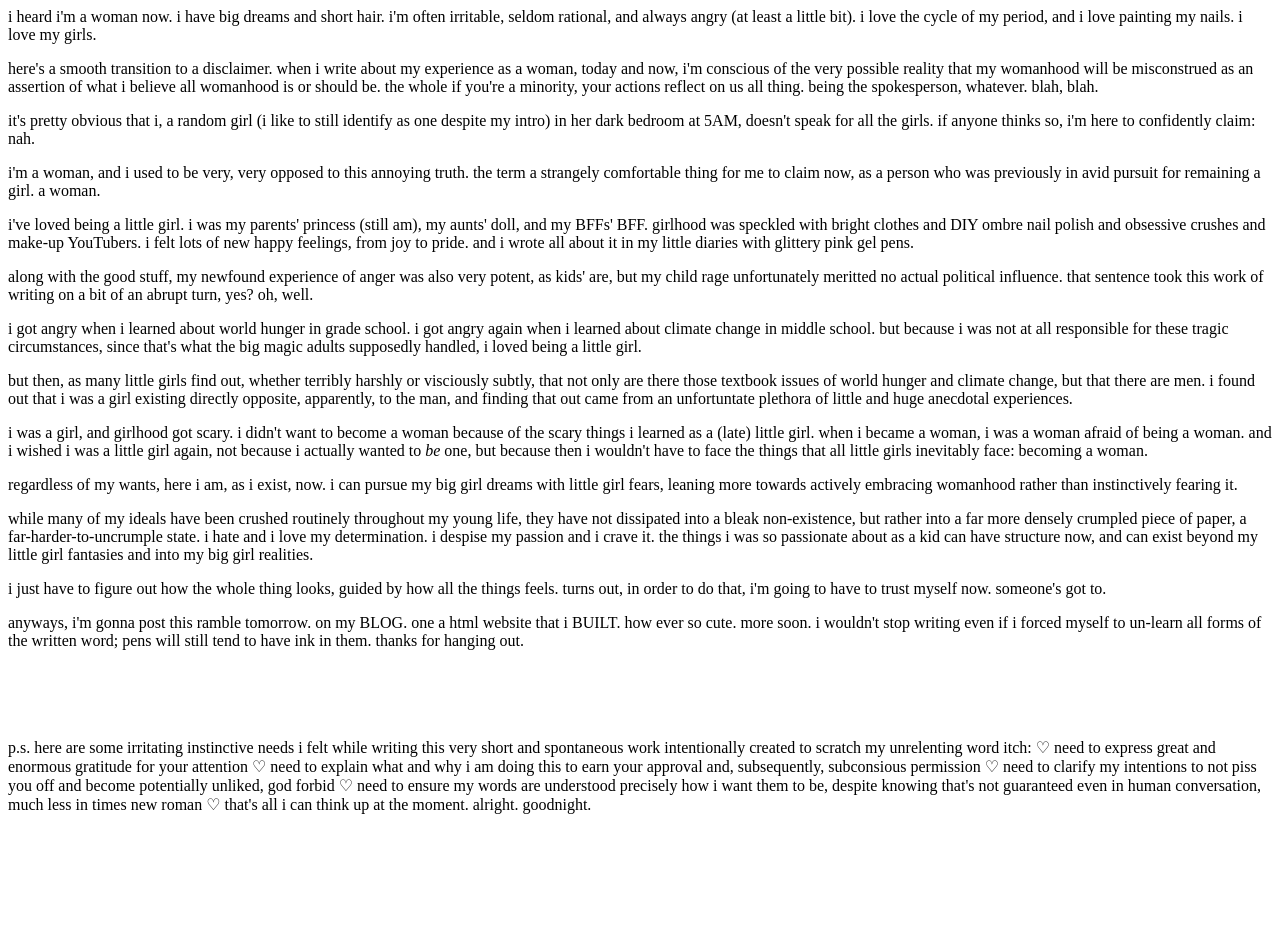
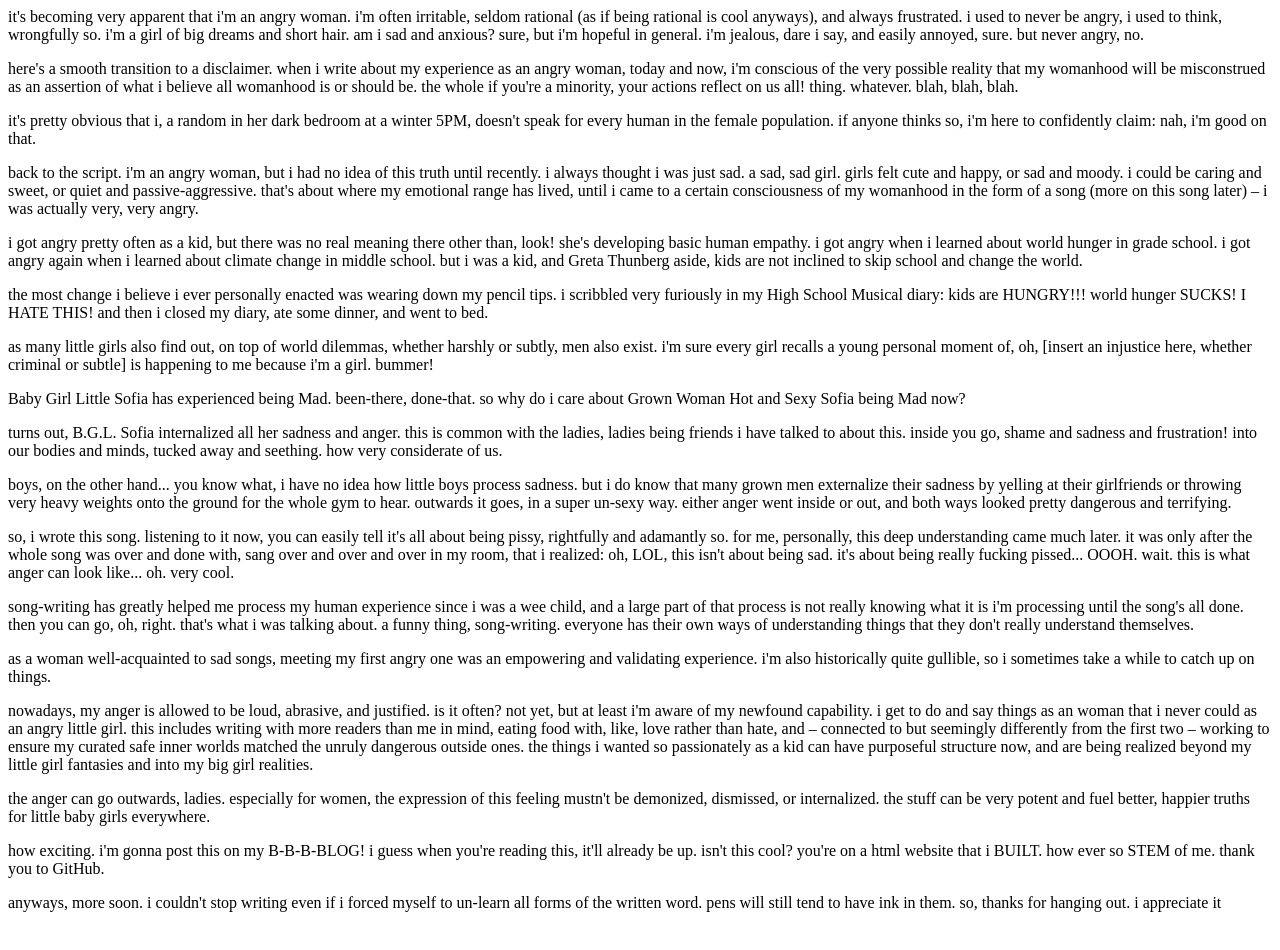
Before and after one commit to 2k1sofia/2k1sofia.github.io, a plain HTML site: page blogposts/03122025imanangrywoman.html in a window 1280 px wide. Before the commit the page ends 830 px from the top, so only its background shows below. Drawn offline with Linux system fonts and the light colour scheme.

Commit message:
Update 03122025imanangrywoman.html

```diff
--- a/blogposts/03122025imanangrywoman.html
+++ b/blogposts/03122025imanangrywoman.html
@@ -1,7 +1,7 @@
 <HTML>
 <HEAD>
     <meta name="viewport" content="width=device-width, user-scalable=no, initial-scale=1, maximum-scale=1.0">
-<TITLE>i heard i'm a woman now</TITLE>
+<TITLE>pissy and proud</TITLE>
     <style>
   p {
     color: black;
@@ -12,41 +12,39 @@
 </style>
 </HEAD>
 <BODY BACKGROUND="F1F1F1">
-<p>i heard i'm a woman now. i have big dreams and short hair. i'm often irritable, seldom rational, and always angry (at least a little bit). i love the cycle of my period, and i love painting my nails. i love my girls.
+<p>it's becoming very apparent that i'm an angry woman. i'm often irritable, seldom rational (as if being rational is cool anyways), and always frustrated. i used to never be angry, i used to think, wrongfully so. i'm a girl of big dreams and short hair. am i sad and anxious? sure, but i'm hopeful in general. i'm jealous, dare i say, and easily annoyed, sure. but never angry, no.
 <br>
-<p>here's a smooth transition to a disclaimer. when i write about my experience as a woman, today and now, i'm conscious of the very possible reality that my womanhood will be misconstrued as an assertion of what i believe all womanhood is or should be. the whole if you're a minority, your actions reflect on us all thing. being the spokesperson, whatever. blah, blah.
+<p>here's a smooth transition to a disclaimer. when i write about my experience as an angry woman, today and now, i'm conscious of the very possible reality that my womanhood will be misconstrued as an assertion of what i believe all womanhood is or should be. the whole if you're a minority, your actions reflect on us all! thing. whatever. blah, blah, blah.
 <br>
-<p>it's pretty obvious that i, a random girl (i like to still identify as one despite my intro) in her dark bedroom at 5AM, doesn't speak for all the girls. if anyone thinks so, i'm here to confidently claim: nah.
+<p>it's pretty obvious that i, a random in her dark bedroom at a winter 5PM, doesn't speak for every human in the female population. if anyone thinks so, i'm here to confidently claim: nah, i'm good on that.
 <br>
-<p>i'm a woman, and i used to be very, very opposed to this annoying truth. the term a strangely comfortable thing for me to claim now, as a person who was previously in avid pursuit for remaining a girl. a woman.
+<p>back to the script. i'm an angry woman, but i had no idea of this truth until recently. i always thought i was just sad. a sad, sad girl. girls felt cute and happy, or sad and moody. i could be caring and sweet, or quiet and passive-aggressive. that's about where my emotional range has lived, until i came to a certain consciousness of my womanhood in the form of a song (more on this song later) – i was actually very, very angry.
 <br>
-<p>i've loved being a little girl. i was my parents' princess (still am), my aunts' doll, and my BFFs' BFF. girlhood was speckled with bright clothes and DIY ombre nail polish and obsessive crushes and make-up YouTubers. i felt lots of new happy feelings, from joy to pride. and i wrote all about it in my little diaries with glittery pink gel pens.
+<p>i got angry pretty often as a kid, but there was no real meaning there other than, look! she's developing basic human empathy. i got angry when i learned about world hunger in grade school. i got angry again when i learned about climate change in middle school. but i was a kid, and Greta Thunberg aside, kids are not inclined to skip school and change the world.
 <br>
-<p>along with the good stuff, my newfound experience of anger was also very potent, as kids' are, but my child rage unfortunately meritted no actual political influence. that sentence took this work of writing on a bit of an abrupt turn, yes? oh, well.
+<p>the most change i believe i ever personally enacted was wearing down my pencil tips. i scribbled very furiously in my High School Musical diary: kids are HUNGRY!!! world hunger SUCKS! I HATE THIS! and then i closed my diary, ate some dinner, and went to bed.
 <br>
-<p>i got angry when i learned about world hunger in grade school. i got angry again when i learned about climate change in middle school. but because i was not at all responsible for these tragic circumstances, since that's what the big magic adults supposedly handled, i loved being a little girl.
+<p>as many little girls also find out, on top of world dilemmas, whether harshly or subtly, men also exist. i'm sure every girl recalls a young personal moment of, oh, [insert an injustice here, whether criminal or subtle] is happening to me because i'm a girl. bummer!
 <br>
-<p>but then, as many little girls find out, whether terribly harshly or visciously subtly, that not only are there those textbook issues of world hunger and climate change, but that there are men. i found out that i was a girl existing directly opposite, apparently, to the man, and finding that out came from an unfortuntate plethora of little and huge anecdotal experiences.
+<p>Baby Girl Little Sofia has experienced being Mad. been-there, done-that. so why do i care about Grown Woman Hot and Sexy Sofia being Mad now?
 <br>
-<p>i was a girl, and girlhood got scary. i didn't want to become a woman because of the scary things i learned as a (late) little girl. when i became a woman, i was a woman afraid of being a woman. and i wished i was a little girl again, not because i actually wanted to <i>be</i> one, but because then i wouldn't have to face the things that all little girls inevitably face: becoming a woman.
+<p>turns out, B.G.L. Sofia internalized all her sadness and anger. this is common with the ladies, ladies being friends i have talked to about this. inside you go, shame and sadness and frustration! into our bodies and minds, tucked away and seething. how very considerate of us.
 <br>
-<p>regardless of my wants, here i am, as i exist, now. i can pursue my big girl dreams with little girl fears, leaning more towards actively embracing womanhood rather than instinctively fearing it.
+<p>boys, on the other hand... you know what, i have no idea how little boys process sadness. but i do know that many grown men externalize their sadness by yelling at their girlfriends or throwing very heavy weights onto the ground for the whole gym to hear. outwards it goes, in a super un-sexy way. either anger went inside or out, and both ways looked pretty dangerous and terrifying.
 <br>
-<p>while many of my ideals have been crushed routinely throughout my young life, they have not dissipated into a bleak non-existence, but rather into a far more densely crumpled piece of paper, a far-harder-to-uncrumple state. i hate and i love my determination. i despise my passion and i crave it. the things i was so passionate about as a kid can have structure now, and can exist beyond my little girl fantasies and into my big girl realities.
+<p>so, i wrote this song. listening to it now, you can easily tell it's all about being pissy, rightfully and adamantly so. for me, personally, this deep understanding came much later. it was only after the whole song was over and done with, sang over and over and over in my room, that i realized: oh, LOL, this isn't about being sad. it's about being really fucking pissed... OOOH. wait. this is what anger can look like... oh. very cool.
 <br>
-<p>i just have to figure out how the whole thing looks, guided by how all the things feels. turns out, in order to do that, i'm going to have to trust myself now. someone's got to.
+<p>song-writing has greatly helped me process my human experience since i was a wee child, and a large part of that process is not really knowing what it is i'm processing until the song's all done. then you can go, oh, right. that's what i was talking about. a funny thing, song-writing. everyone has their own ways of understanding things that they don't really understand themselves.
 <br>
-<p>anyways, i'm gonna post this ramble tomorrow. on my BLOG. one a html website that i BUILT. how ever so cute. more soon. i wouldn't stop writing even if i forced myself to un-learn all forms of the written word; pens will still tend to have ink in them. thanks for hanging out.
+<p>as a woman well-acquainted to sad songs, meeting my first angry one was an empowering and validating experience. i'm also historically quite gullible, so i sometimes take a while to catch up on things.
 <br>
+<p>nowadays, my anger is allowed to be loud, abrasive, and justified. is it often? not yet, but at least i'm aware of my newfound capability. i get to do and say things as an woman that i never could as an angry little girl. this includes writing with more readers than me in mind, eating food with, like, love rather than hate, and – connected to but seemingly differently from the first two – working to ensure my curated safe inner worlds matched the unruly dangerous outside ones. the things i wanted so passionately as a kid can have purposeful structure now, and are being realized beyond my little girl fantasies and into my big girl realities.
 <br>
+<p>the anger can go outwards, ladies. especially for women, the expression of this feeling mustn't be demonized, dismissed, or internalized. the stuff can be very potent and fuel better, happier truths for little baby girls everywhere.
 <br>
+<p>how exciting. i'm gonna post this on my B-B-B-BLOG! i guess when you're reading this, it'll already be up. isn't this cool? you're on a html website that i BUILT. how ever so STEM of me. thank you to GitHub.
 <br>
+<p>anyways, more soon. i couldn't stop writing even if i forced myself to un-learn all forms of the written word. pens will still tend to have ink in them. so, thanks for hanging out. i appreciate it</p>
 <br>
-<p>p.s. here are some irritating instinctive needs i felt while writing this very short and spontaneous work intentionally created to scratch my unrelenting word itch:
-♡ need to express great and enormous gratitude for your attention
-♡ need to explain what and why i am doing this to earn your approval and, subsequently, subconsious permission
-♡ need to clarify my intentions to not piss you off and become potentially unliked, god forbid
-♡ need to ensure my words are understood precisely how i want them to be, despite knowing that's not guaranteed even in human conversation, much less in times new roman
-♡ that's all i can think up at the moment. alright. goodnight.
 </BODY>
 </HTML>
```
